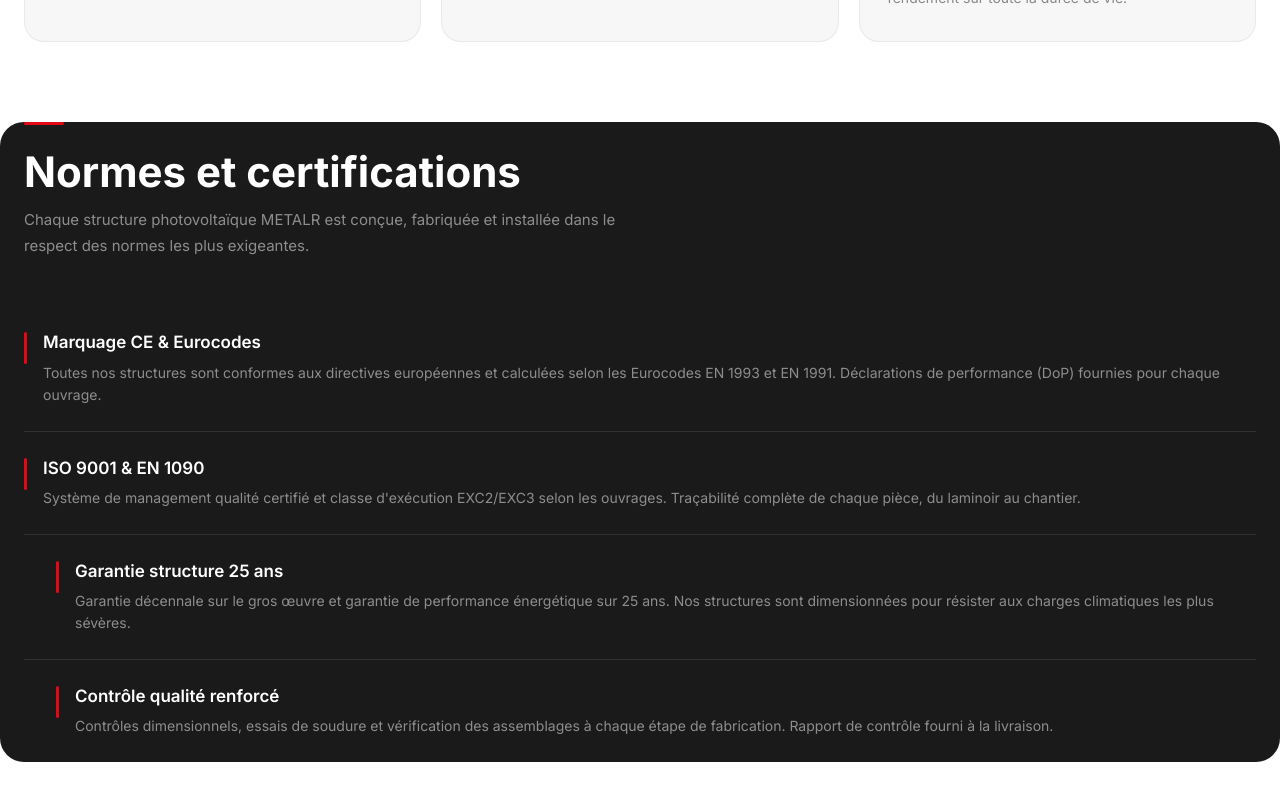
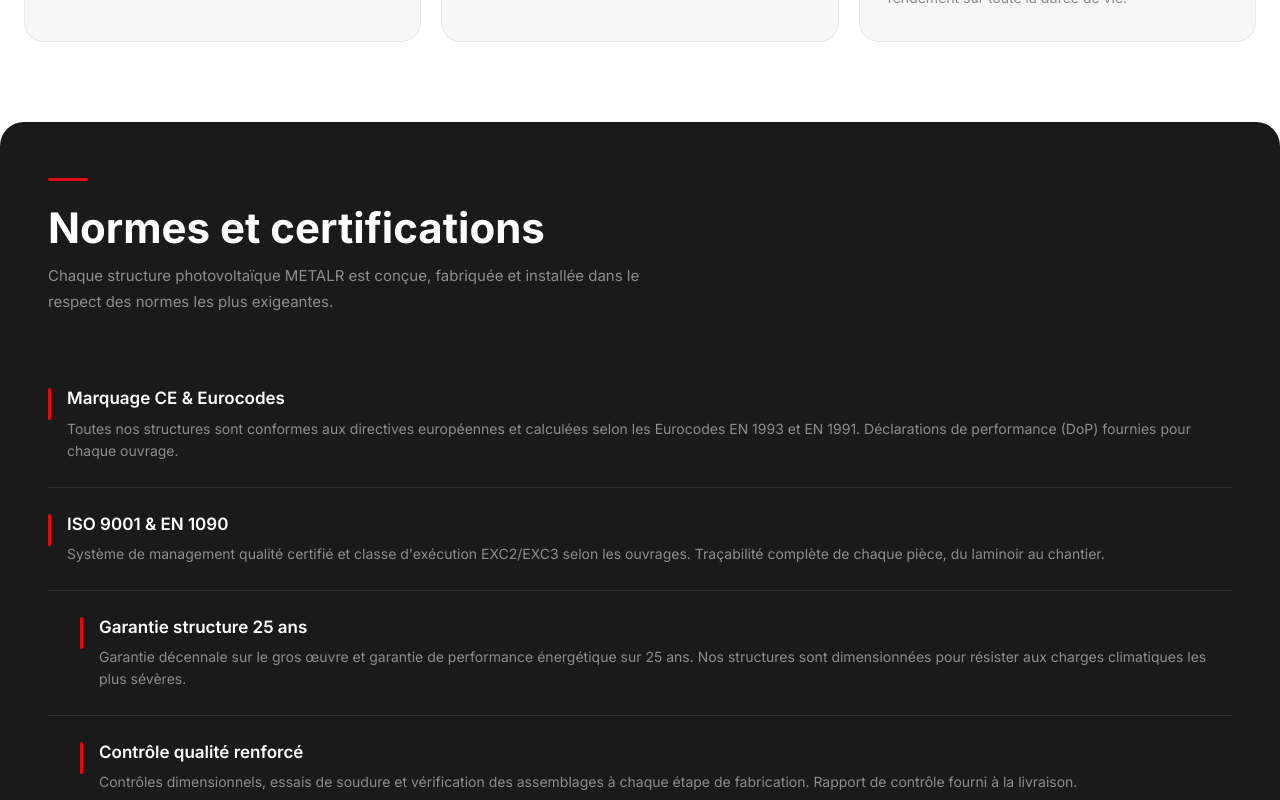
Before and after one commit to MetalR-dev/MetalR, a React (Vite) app: page /solutions/photovoltaique in a window 1280 px wide. Shown: the part 3360-4160 px from the top of the page. Built offline with nearby package versions, Linux system fonts and the light colour scheme; no server answers; the database is empty.

Commit message:
fix: restore exact desktop padding 56px/48px for dark certifications section

```diff
--- a/src/pages/PhotovoltaiquePage.tsx
+++ b/src/pages/PhotovoltaiquePage.tsx
@@ -480,7 +480,7 @@ export default function PhotovoltaiquePage() {
       </section>
 
       {/* Normes et certifications — Dark band 2 columns */}
-      <section className="mx-5 lg:mx-auto px-6 py-10 sm:px-8 sm:py-12 lg:px-12 lg:py-14" style={{ backgroundColor: "#1A1A1A", borderRadius: 24, maxWidth: 1280, marginBottom: 80 }}>
+      <section className="mx-5 sm:mx-auto" style={{ backgroundColor: "#1A1A1A", borderRadius: 24, maxWidth: 1280, marginBottom: 80, padding: "56px 48px" }}>
         <motion.div
           initial={{ opacity: 0, y: 20 }}
           whileInView={{ opacity: 1, y: 0 }}
```
